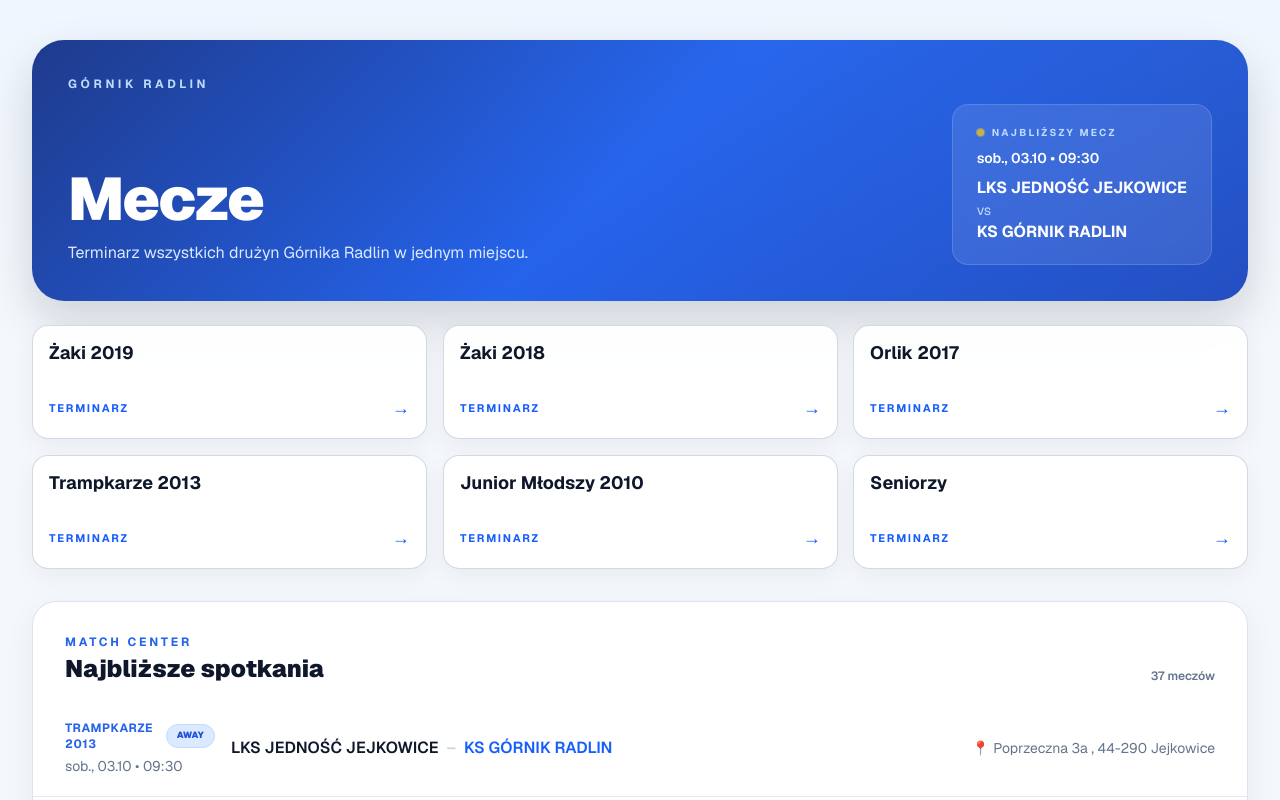
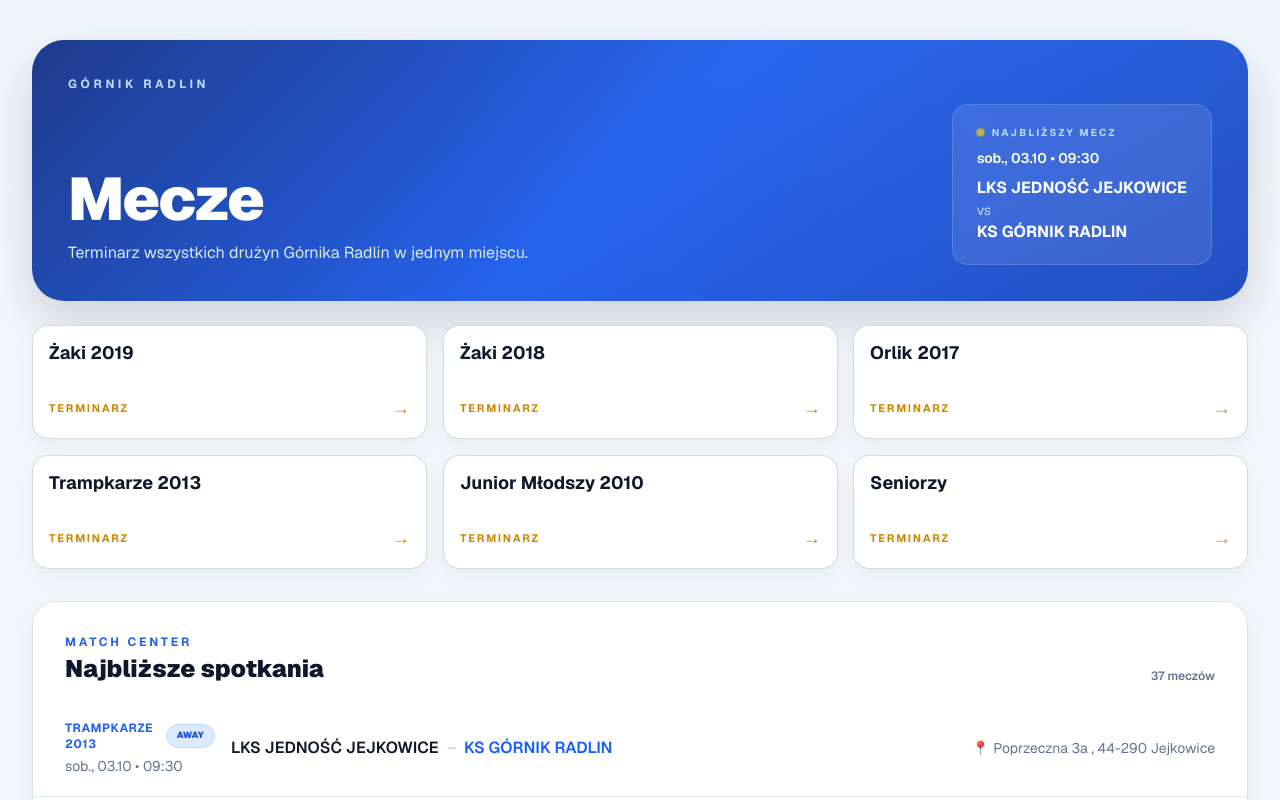
Before and after one commit to adiczq/mecze, a Next.js app: page / in a window 1280 px wide. Shown: the top 800 px of the page. Built offline with nearby package versions, Linux system fonts and the light colour scheme.

Commit message:
Add all club teams and improve team cards

```diff
--- a/src/app/page.tsx
+++ b/src/app/page.tsx
@@ -110,11 +110,11 @@ export default async function Home() {
               </h3>
 
               <div className="flex items-center justify-between">
-                <span className="text-[11px] font-bold uppercase tracking-[0.16em] text-blue-600">
+                <span className="text-[11px] font-bold uppercase tracking-[0.16em] text-yellow-600">
                   Terminarz
                 </span>
 
-                <span className="text-lg text-blue-600">→</span>
+                <span className="text-lg text-yellow-600">→</span>
               </div>
             </Link>
           ))}
```
